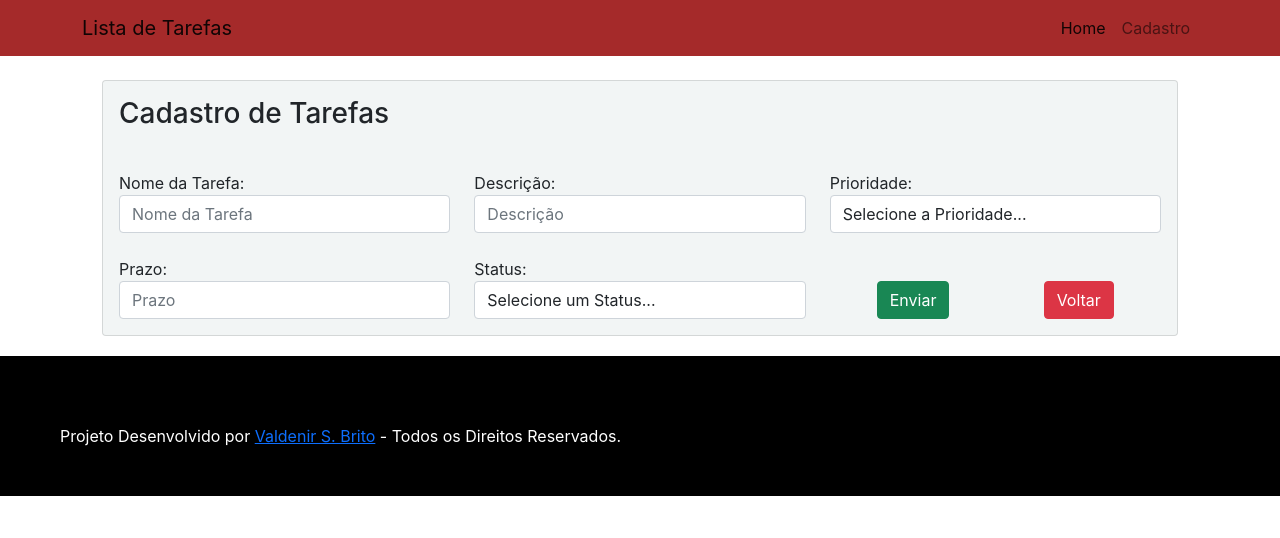
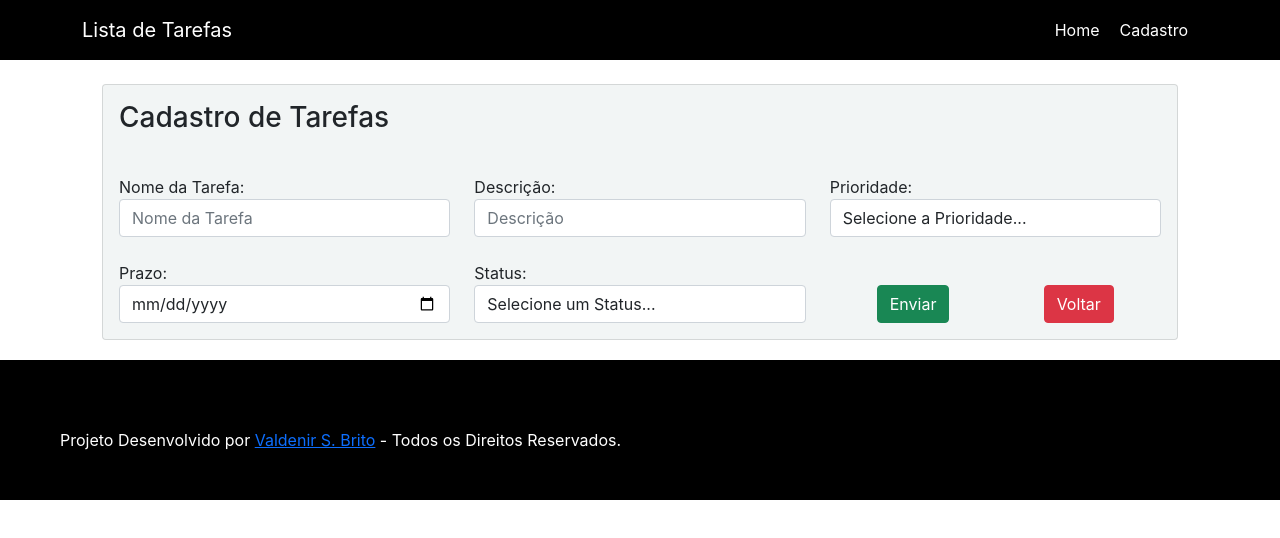
Before and after one commit to ValdenirSBrito/projetofinal_front, a React (Create React App) app in the folder projeto-final-front/: page /cadastro in a window 1280 px wide. Shown: the top 538 px of the page. Built offline with nearby package versions, Linux system fonts and the light colour scheme.

Commit message:
deploy config

```diff
--- a/projeto-final-front/src/components/shared/Header/header.css
+++ b/projeto-final-front/src/components/shared/Header/header.css
@@ -1,7 +1,28 @@
 .Menu{
-    background-color: brown;
+    background-color: black;
     color: white;
     overflow: hidden;
 
 
 }
+
+.Menu .navbar-brand{
+    color: white;
+}
+
+.Menu .nav-item .nav-link{
+    color: white;
+    text-decoration: none;
+    padding: 10px;
+}
+
+.Menu .navbar .nav-link .active{
+    color: #4458dc;
+}
+
+.Menu .navbar .nav-link a:hover{
+    background: linear-gradient(90deg, #4458dc 0%, #854fee 100%);
+    -webkit-background-clip: text;
+    -webkit-text-fill-color: transparent;
+    background-clip: text;
+}
--- a/projeto-final-front/src/components/shared/Header/header.js
+++ b/projeto-final-front/src/components/shared/Header/header.js
@@ -16,7 +16,7 @@ const Header = () => {
           <div className="collapse navbar-collapse" id="navbarTogglerDemo03">
             <ul className="navbar-nav me-auto mb-2 mb-lg-0">
               <li className="nav-item">
-                <Link className="nav-link active" to="/">
+                <Link className="nav-link" to="/">
                 Home
                 </Link>
               </li>
--- a/projeto-final-front/src/components/structure/ListTarefa/index.js
+++ b/projeto-final-front/src/components/structure/ListTarefa/index.js
@@ -1,5 +1,6 @@
 import React, { useState, useEffect } from 'react'
 import Card from '../Card';
+import Api from '../../../api/api';
 
 
 const ListTarefas = () => {
@@ -12,7 +13,7 @@ const ListTarefas = () => {
 
 
   const getTarefas = async () => {
-    const request = await fetch('http://localhost:3000/tarefas')
+    const request = await Api.fetchGetAll();
 
     const data = await request.json();
 
--- a/projeto-final-front/src/pages/Cadastro/cadastro.js
+++ b/projeto-final-front/src/pages/Cadastro/cadastro.js
@@ -81,7 +81,13 @@ const Cadastro = () => {
               <div className="col-4">
                 <div className="form-group">
                   <label htmlFor="prazo">Prazo:</label>
-                  <input id="prazo" type="text" className="form-control" placeholder="Prazo" name="prazo"/>
+                  <input
+                  id="prazo"
+                  type="date"
+                  className="form-control"
+                  placeholder="date"
+                  name="prazo"
+                />
                 </div>
               </div>
               <div className="col-4">
--- a/projeto-final-front/src/pages/View/view.js
+++ b/projeto-final-front/src/pages/View/view.js
@@ -55,6 +55,7 @@ const View = () => {
             <h3 className="text-center"><b>Descrição: </b>{tarefa.descricao}</h3>
             <h4 className="text-center"><b>Prioridade: </b> {tarefa.prioridade}</h4>
             <h5 className="text-center"><b>Prazo: </b>{tarefa.prazo}</h5>
+            <h6 className="text-center"><b>Status: </b>{tarefa.status}</h6>
             <h6 className="text-center"><b>Data de Criação: </b>{tarefa.dataCriacao}</h6>
             <div className="btn-group mt-3 w-100">
               <Link to={`/edit/${tarefa._id}`} className="btn btn-success">Editar</Link>
```
